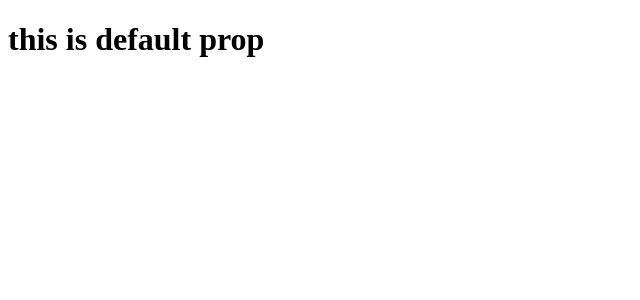
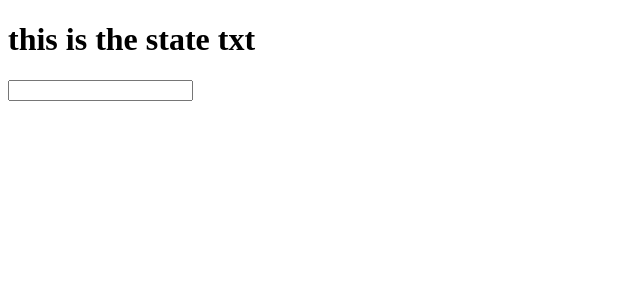
Before and after one commit to cagataycali/react-tutorial, a React (Create React App) app: page / in a window 1280 px wide. Shown: the top 300 px of the page, without its empty margins (0-640 px from the left). Built offline with nearby package versions, Linux system fonts and the light colour scheme.

Commit message:
✨  Step 6 - Manage react components with set state

```diff
--- a/src/App.js
+++ b/src/App.js
@@ -1,18 +1,28 @@
 import React from 'react'
-import PropTypes from 'prop-types'
 
 class App extends React.Component {
+  constructor () {
+    super()
+    this.state = {
+      txt: 'this is the state txt'
+    }
+  }
+
+  update (e) {
+    this.setState({ txt: e.target.value })
+  }
+
   render () {
-    return <h1>{this.props.txt}</h1>
+    return (
+      <div>
+        <h1>{this.state.txt}</h1>
+        <input
+          type='text'
+          onChange={this.update.bind(this)}
+        />
+      </div>
+    )
   }
 }
 
-App.propTypes = {
-  txt: PropTypes.string
-}
-
-App.defaultProps = {
-  txt: 'this is default prop'
-}
-
 export default App
```
